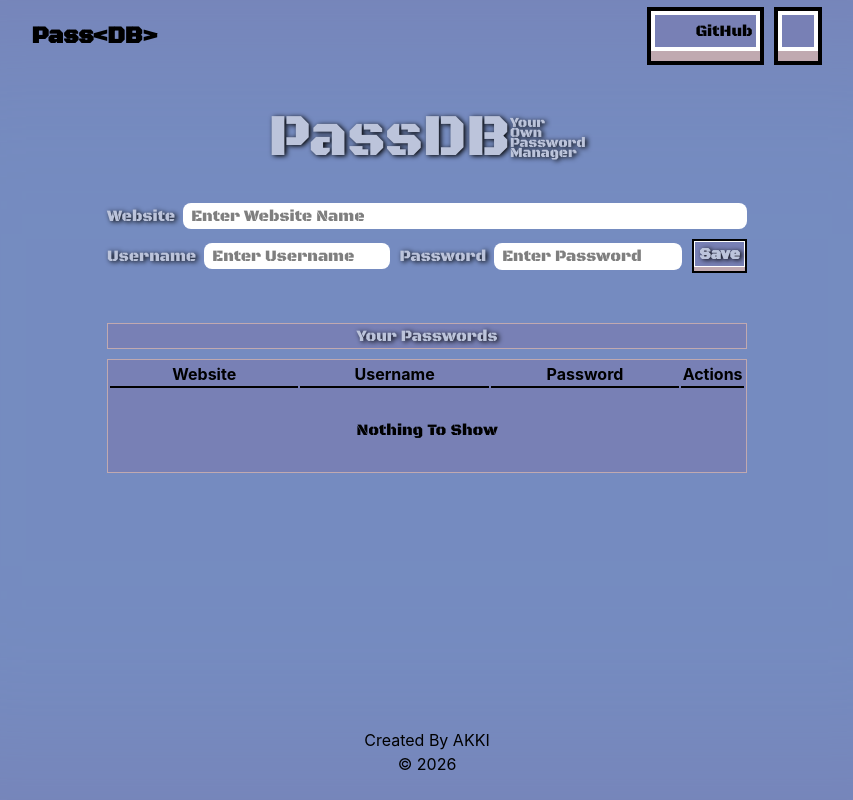
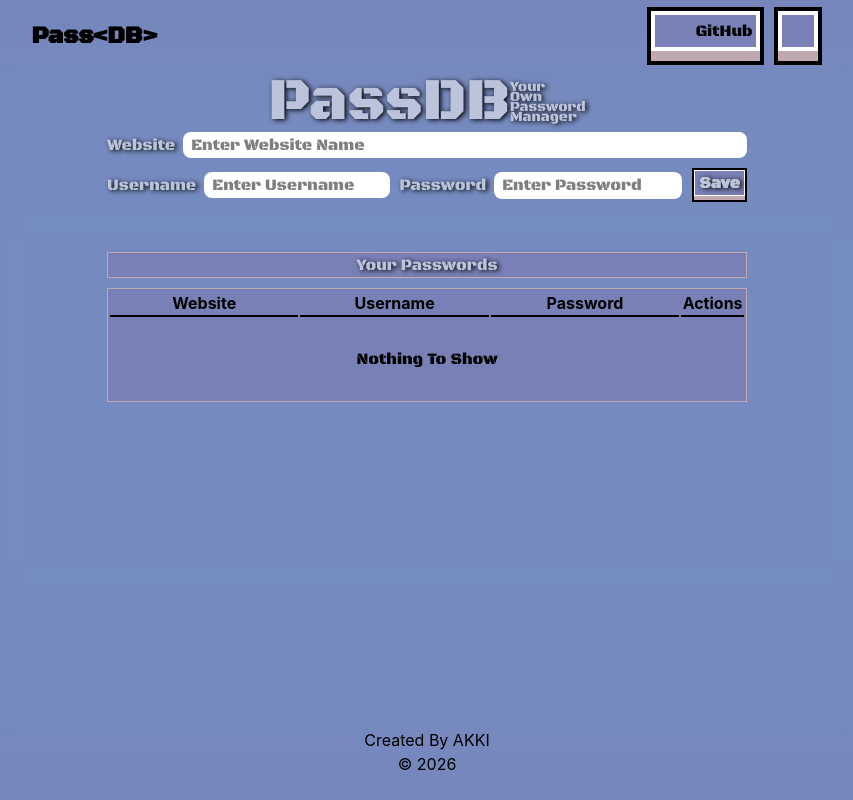
Before and after one commit to Ankryptic/PassDB, a React (Vite) app: page / in a window 1280 px wide. Shown: the whole page, without its empty margins (213-1066 px from the left). Built offline with nearby package versions, Linux system fonts and the light colour scheme; some icons are missing.

Commit message:
fix screen overlay bug

```diff
--- a/src/App.jsx
+++ b/src/App.jsx
@@ -1,6 +1,7 @@
 import { useState } from 'react'
 import './App.css'
 import Password from './components/Password'
+import Footer from './components/Footer'
 
 function App() {
 
--- a/src/components/Password.jsx
+++ b/src/components/Password.jsx
@@ -122,7 +122,7 @@
     }
 
     return (
-        <div className="h-[82vh]">
+        <div className="min-h-[82vh]">
             <div className="section-1 font-blackOps w-full h-[20%] text-[#bcc4db] text-shadow-[2px_1px_5px_black] flex items-center justify-center">
                 <span className="text-6xl select-none">PassDB</span>
                 <div className="flex flex-col items-start text-sm leading-2.5 select-none">
@@ -278,7 +278,7 @@
                 </div>
             </div>
 
-            <div className={`delete-section ${deleteSecVisibile ? 'flex' : 'hidden'} font-blackOps w-full h-screen absolute z-10 backdrop-blur-lg top-0 justify-center pt-28`}>
+            <div className={`delete-section ${deleteSecVisibile ? 'flex' : 'hidden'} font-blackOps w-full h-screen fixed inset-0 z-10 backdrop-blur-lg justify-center pt-28`}>
                 <div className="w-1/2">
                     <div className="w-full text-center text-3xl font-bold text-red-600 underline">DELETE</div>
                     <div className="w-full flex flex-col items-center justify-center py-7">
@@ -315,7 +315,7 @@
                 </div>
             </div>
 
-            <div className={`editSection absolute ${editSecVisibile ? 'flex' : 'hidden'} font-blackOps w-full h-screen z-10 backdrop-blur-lg top-0 justify-center pt-28`}>
+            <div className={`editSection fixed inset-0 ${editSecVisibile ? 'flex' : 'hidden'} font-blackOps w-full h-screen z-10 backdrop-blur-lg justify-center pt-28`}>
                 <div className="w-1/3 space-y-2.5">
                     <div className="flex items-center justify-between gap-2.5">
                         <label className="text-shadow-[2px_1px_5px_black] text-[#bcc4db]" htmlFor="website-edit">Website</label>
```
